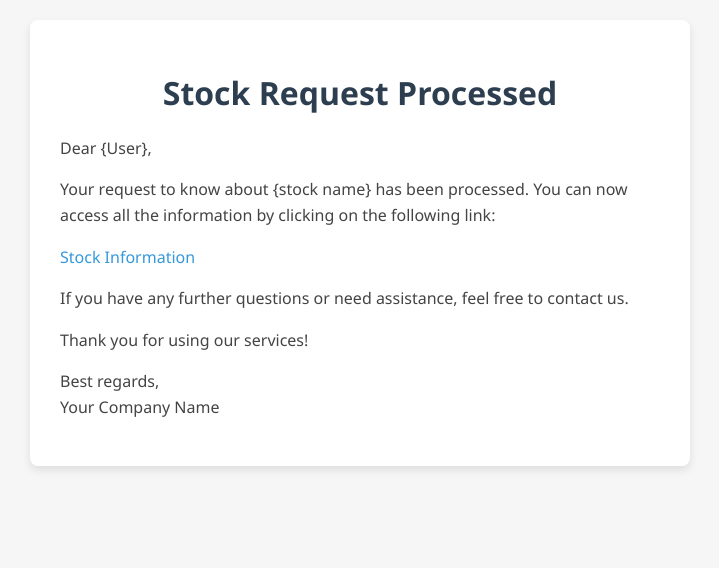
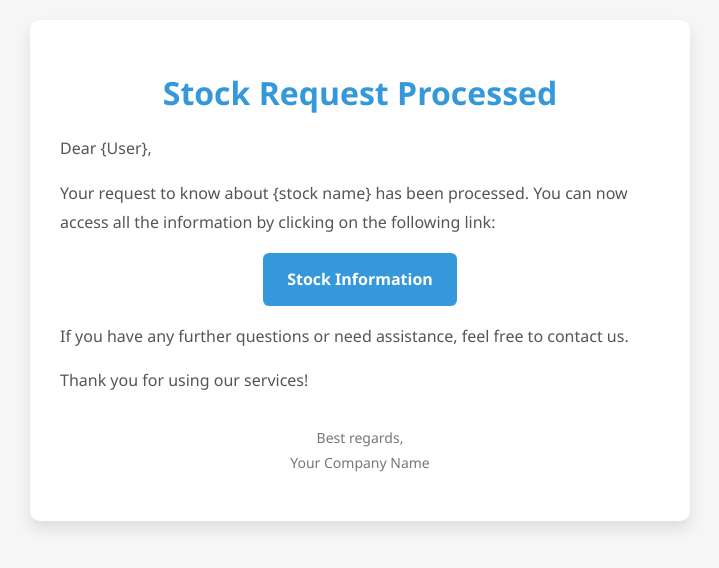
Before and after one commit to gaganiitd/hack, a Python web app: template src/template/email-template.html in a window 1280 px wide. Shown: the top 568 px of the page, without its empty margins (280-999 px from the left). Run offline with Jinja, Linux system fonts and the light colour scheme; the template is opened without the code that fills it, so the values that code supplies are empty.

Commit message:
template edits

```diff
--- a/src/template/email-template.html
+++ b/src/template/email-template.html
@@ -1,5 +1,6 @@
 <!DOCTYPE html>
 <html lang="en">
+
 <head>
     <meta charset="UTF-8" />
     <meta name="viewport" content="width=device-width, initial-scale=1.0" />
@@ -17,37 +18,44 @@
             margin: 20px auto;
             background-color: #ffffff;
             padding: 30px;
-                border-radius: 8px;
-                box-shadow: 0 4px 8px rgba(0, 0, 0, 0.1);
+            border-radius: 10px;
+            box-shadow: 0 8px 16px rgba(0, 0, 0, 0.1);
+            position: relative;
         }
 
         h1 {
-                color: #2c3e50;
+            color: #3498db;
             text-align: center;
+            margin-bottom: 20px;
         }
 
         p {
-                color: #444444;
-                line-height: 1.6;
+            color: #555;
+            line-height: 1.8;
             margin-bottom: 15px;
         }
 
         a {
             color: #3498db;
             text-decoration: none;
+            font-weight: bold;
         }
 
         a:hover {
             text-decoration: underline;
         }
 
+        .button-container {
+            text-align: center;
+        }
+
         .button {
             display: inline-block;
-                padding: 10px 20px;
+            padding: 12px 24px;
             background-color: #3498db;
             color: #ffffff;
             text-decoration: none;
-                border-radius: 5px;
+            border-radius: 6px;
             transition: background-color 0.3s ease;
         }
 
@@ -61,20 +69,30 @@
             font-size: 14px;
             text-align: center;
         }
+
+        .background-image {
+            width: 100%;
+            border-radius: 10px;
+            margin-bottom: 20px;
+        }
     </style>
 </head>
+
 <body>
     <div class="container">
         <h1>Stock Request Processed</h1>
         <p>Dear {User},</p>
         <p>Your request to know about {stock name} has been processed. You can now access all the information by clicking on the following link:</p>
-            <p><a href="[Link to Stock Information]">Stock Information</a></p>
+        <div class="button-container">
+            <p><a href="[Link to Stock Information]" class="button">Stock Information</a></p>
+        </div>
         <p>If you have any further questions or need assistance, feel free to contact us.</p>
         <p>Thank you for using our services!</p>
-            <p>
+        <p class="footer">
             Best regards,<br />
             Your Company Name
         </p>
     </div>
 </body>
+
 </html>
```
Lines whose indentation alone changed are shown as unchanged.
